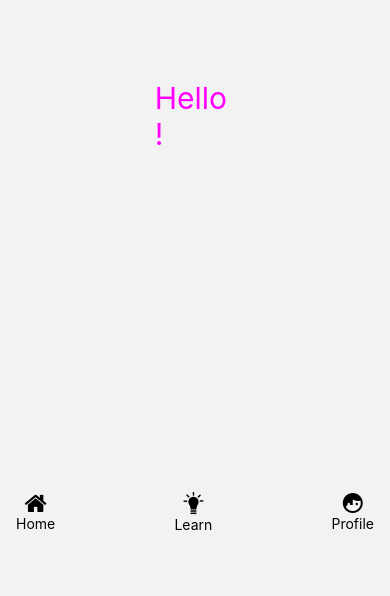
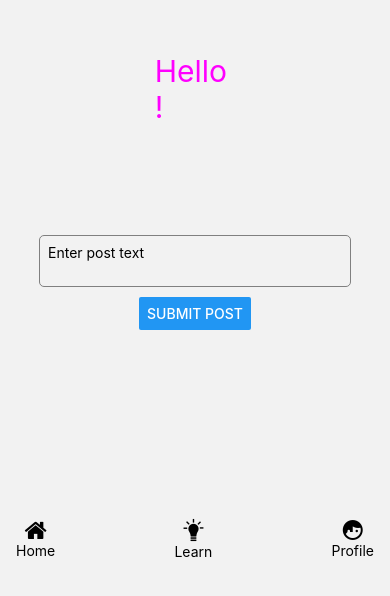
Before and after one commit to bharathi29/RayResist, a React Native app in the folder RayResist/: screen /Data in a window 390 px wide. Shown: the part 158-754 px from the top of the page. Built offline with nearby package versions, Linux system fonts and the light colour scheme.

Commit message:
Blog text data stored

```diff
--- a/RayResist/screens/Data.js
+++ b/RayResist/screens/Data.js
@@ -1,5 +1,5 @@
 import React, { useEffect, useState } from 'react';
-import { View, Text, StyleSheet, TouchableOpacity, Dimensions } from 'react-native';
+import { View, Text, StyleSheet, TouchableOpacity, Dimensions, Button, TextInput, Alert } from 'react-native';
 import { FontAwesome, Foundation, MaterialCommunityIcons } from '@expo/vector-icons';
 import { firebase } from '../config';
 import { BarChart } from 'react-native-chart-kit';
@@ -7,6 +7,7 @@ import { BarChart } from 'react-native-chart-kit';
 const Data = ({ navigation }) => {
   const [email, setEmail] = useState('');
   const [datedateData, setDatedateData] = useState(null);
+  const [text, setText] = useState('');
 
   useEffect(() => {
     const fetchEmail = async () => {
@@ -33,11 +34,46 @@ const Data = ({ navigation }) => {
       }, {})
     : null;
 
+  const handlePostSubmit = () => {
+    if (!text) {
+      Alert.alert('Please enter text.');
+      return;
+    }
+
+    firebase.firestore().collection('posts').add({
+      text,
+      userEmail: email,
+      timestamp: firebase.firestore.FieldValue.serverTimestamp() // Include a timestamp
+    })
+    .then(() => {
+      Alert.alert('Post submitted successfully!');
+      // Clear input field after submission
+      setText('');
+    })
+    .catch(error => {
+      console.error('Error submitting post:', error);
+      Alert.alert('Failed to submit post. Please try again later.');
+    });
+  };
+
   return (
     <View style={styles.container}>
       <View style={{ marginHorizontal: 40, marginVertical: 100 }}>
         <Text style={{ color: 'magenta', fontSize: 30 }}>Hello {'\n'}{email}!</Text>
       </View>
+      <TextInput
+        placeholder="Enter post text"
+        value={text}
+        onChangeText={setText}
+        style={styles.textInput}
+        multiline={true}
+      />
+      <Button title="Submit Post" onPress={handlePostSubmit} />
+      <Text>{'\n'}{'\n'}</Text>
+      <Text>{'\n'}{'\n'}</Text>
+      <Text>{'\n'}{'\n'}</Text>
+      <Text>{'\n'}{'\n'}</Text>
+      <Text>{'\n'}{'\n'}</Text>
       {sortedData && (
         <BarChart
           data={{
@@ -73,19 +109,18 @@ const Data = ({ navigation }) => {
           }}
         />
       )}
-      <Text>{'\n'}{'\n'}</Text>
-      <Text>{'\n'}{'\n'}</Text><Text>{'\n'}{'\n'}</Text>
-      <Text>{'\n'}{'\n'}</Text>
-      <Text>{'\n'}{'\n'}</Text><Text>{'\n'}{'\n'}</Text>
-      <Text>{'\n'}{'\n'}</Text>
+
+
+
+      <Text>{'\n'}</Text>
       <View style={styles.iconContainer}>
-        <TouchableOpacity onPress={() => { navigation.navigate("Home"); }} style={styles.iconButton}>
+        <TouchableOpacity onPress={() => { navigation.navigate("Home"); } } style={styles.iconButton}>
           <FontAwesome name="home" size={24} color="black" /><Text>Home</Text>
         </TouchableOpacity>
-        <TouchableOpacity onPress={() => { navigation.navigate("Learn"); }} style={styles.iconButton}>
+        <TouchableOpacity onPress={() => { navigation.navigate("Learn"); } } style={styles.iconButton}>
           <Foundation name="lightbulb" size={24} color="black" /><Text>Learn</Text>
         </TouchableOpacity>
-        <TouchableOpacity onPress={() => { navigation.navigate("Data"); }} style={styles.iconButton}>
+        <TouchableOpacity onPress={() => { navigation.navigate("Data"); } } style={styles.iconButton}>
           <MaterialCommunityIcons name="face-man-profile" size={24} color="black" /><Text>Profile</Text>
         </TouchableOpacity>
       </View>
@@ -98,6 +133,15 @@ const styles = StyleSheet.create({
     flex: 1,
     justifyContent: 'center',
     alignItems: 'center',
+  },
+  textInput: {
+    borderWidth: 1,
+    borderColor: 'gray',
+    borderRadius: 5,
+    padding: 8,
+    margin: 10,
+    width: '80%',
+    maxHeight: 200,
   },
   iconContainer: {
     flexDirection: 'row',
--- a/RayResist/screens/Profile.js
+++ b/RayResist/screens/Profile.js
@@ -4,8 +4,8 @@ import Btn from '../modules/Btn';
 const Profile = (props) => {
   return (
       <View style={{ marginHorizontal: 40, marginVertical: 100 }}>
-      <Text style={{ color: 'pink', fontSize: 50 }}>Welcome to</Text>
-      <Text style={{ color: 'pink', fontSize: 50, marginBottom: 40 }}>RayResist</Text>
+      <Text style={{ color: 'brown', fontSize: 50 }}>Welcome to</Text>
+      <Text style={{ color: 'brown', fontSize: 50, marginBottom: 40 }}>RayResist!!</Text>
       <Btn bgColor='darkorange' textColor='white' btnLabel="Login" Press={() => props.navigation.navigate("Login")} />
       <Btn bgColor='white' textColor='darkorange' btnLabel="Signup" Press={() => props.navigation.navigate("Signup")} />
       </View>
```
